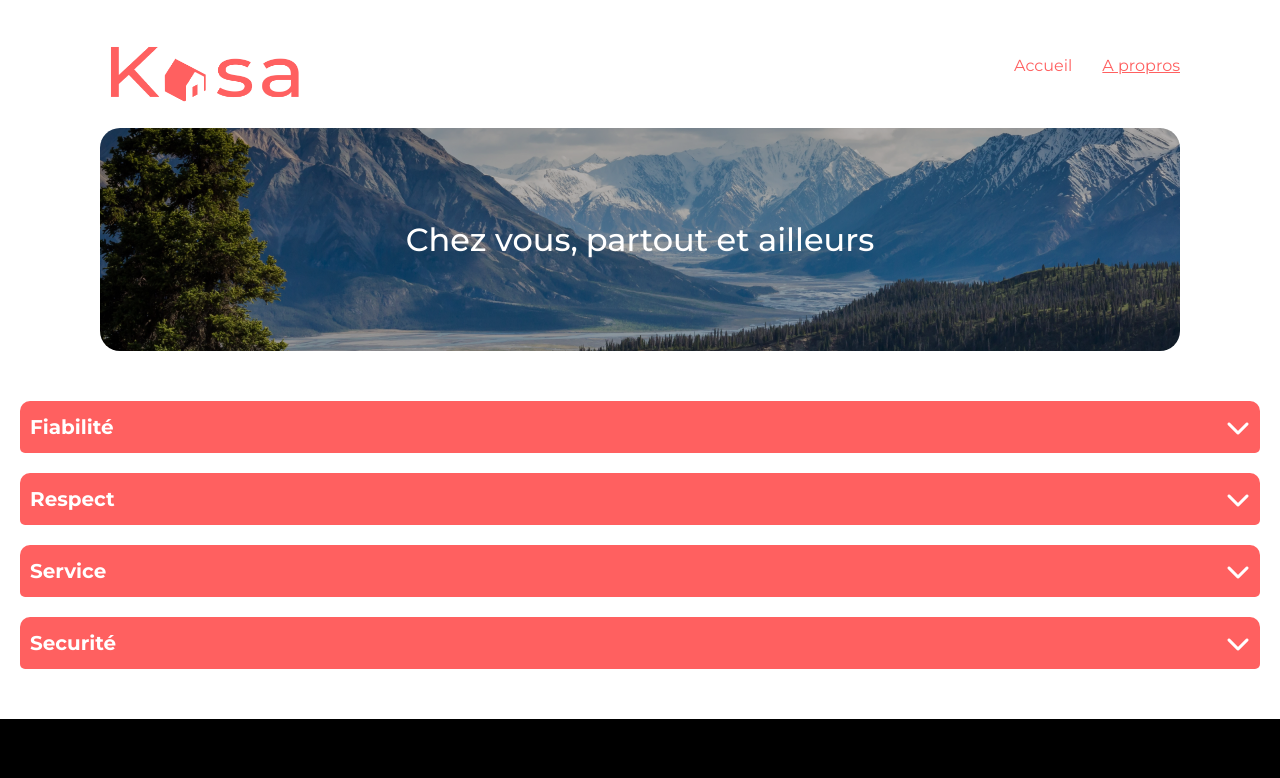
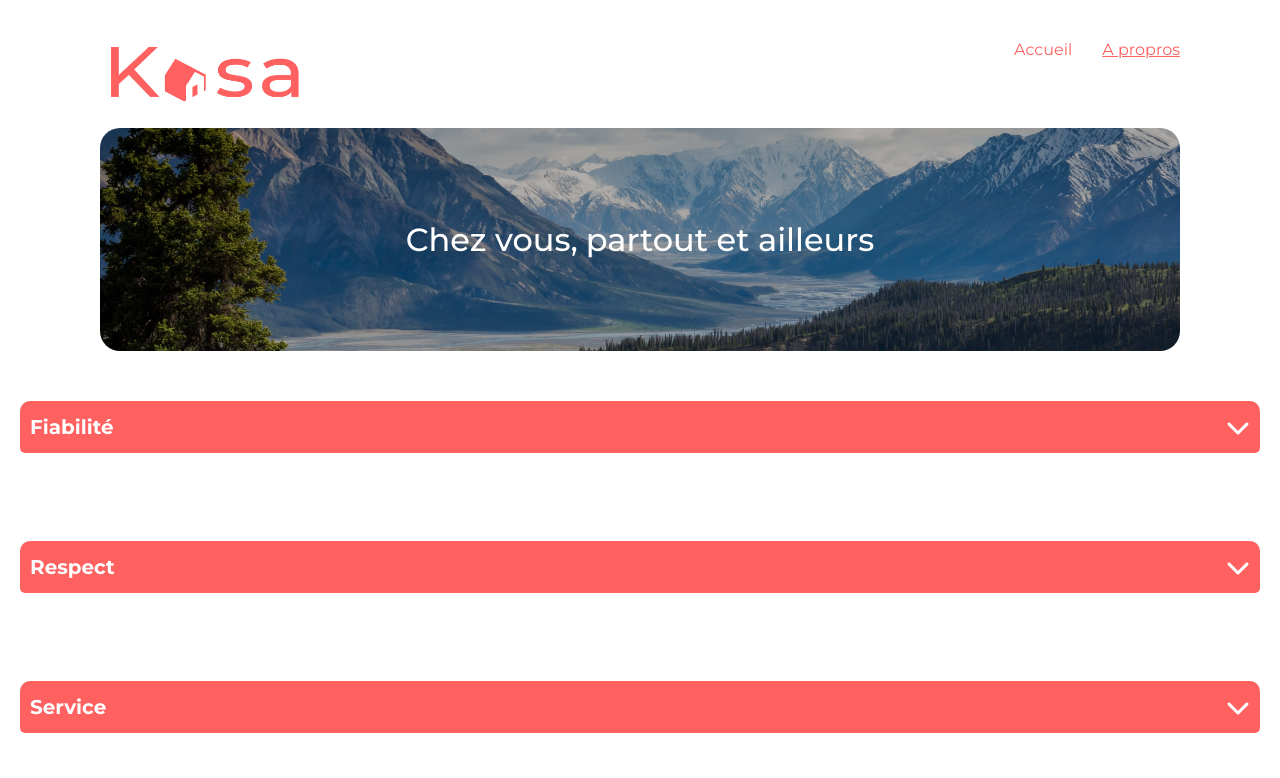
Before and after one commit to Justine0709/Kasa, a React (Create React App) app: page /About in a window 1280 px wide. Shown: the top 778 px of the page. Built offline with nearby package versions, Linux system fonts and the light colour scheme.

Commit message:
animation et css collapse

```diff
--- a/src/components/Collapse.js
+++ b/src/components/Collapse.js
@@ -31,7 +31,7 @@ const Collapse = ({ Description, title }) => {
         ></i>
       </div>
       <div className={`collapse__text ${isOpen ? 'open' : 'close'}`}>
-        {isOpen && (
+        {
           typeof Description === 'string' ? (
             <p>{Description}</p>
           ) : (
@@ -41,7 +41,7 @@ const Collapse = ({ Description, title }) => {
               ))}
             </ul>
           )
-        )}
+        }
       </div>
 
 
--- a/src/styles/base/_base.scss
+++ b/src/styles/base/_base.scss
@@ -5,7 +5,7 @@ body{
     margin-right: 0;
 }
 
-h3,h4,h5,p{
+h3,h4,h5,p,ul{
     margin: 0;
 }
 h3{
--- a/src/styles/components/_collapse.scss
+++ b/src/styles/components/_collapse.scss
@@ -30,6 +30,7 @@
 .collapse--accommodation {
     width: 50%;
 
+
     @media (max-width: 768px) {
         width: 100%;
 
@@ -37,6 +38,7 @@
 }
 
 .collapse {
+
     &__title {
         display: flex;
         flex-direction: row;
@@ -67,19 +69,24 @@
         border-radius: 0px 0px 5px 5px;
         transform: scaleY(0);
         transform-origin: top;
-        transition: transform 0.5s;
+        transition: transform 1s;
+        margin-bottom: 10px;
+        padding-bottom: 10px;
+        padding-top: 10px;
+
 
     }
 }
 
 .collapse__text.open {
     transform: scaleY(1);
-    margin-bottom: 10px;
-    padding-top: 10px;
-    padding-bottom: 10px;
+
 }
 
 .collapse__text.close {
     transform: scaleY(0);
 
+
+
+
 }
```
